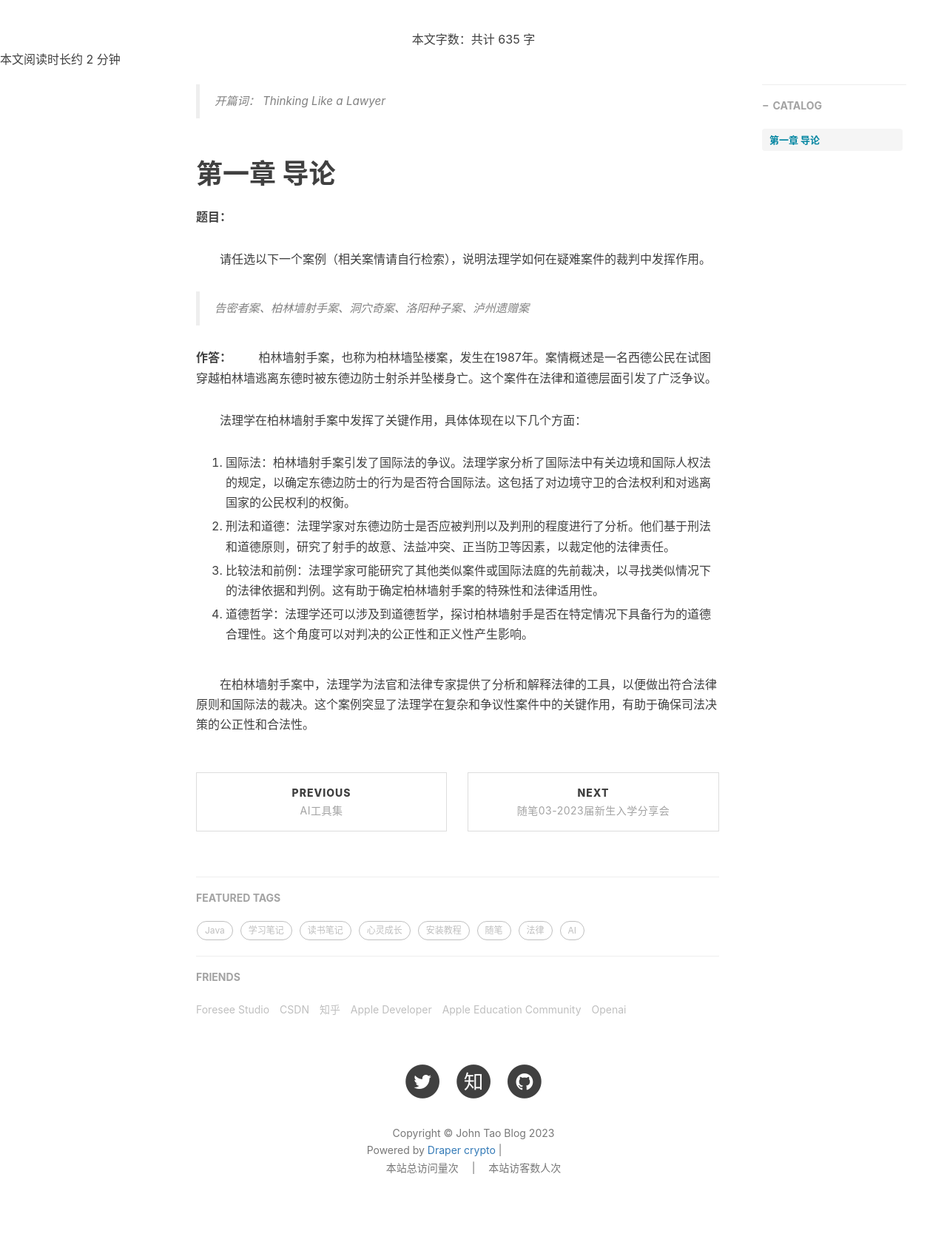
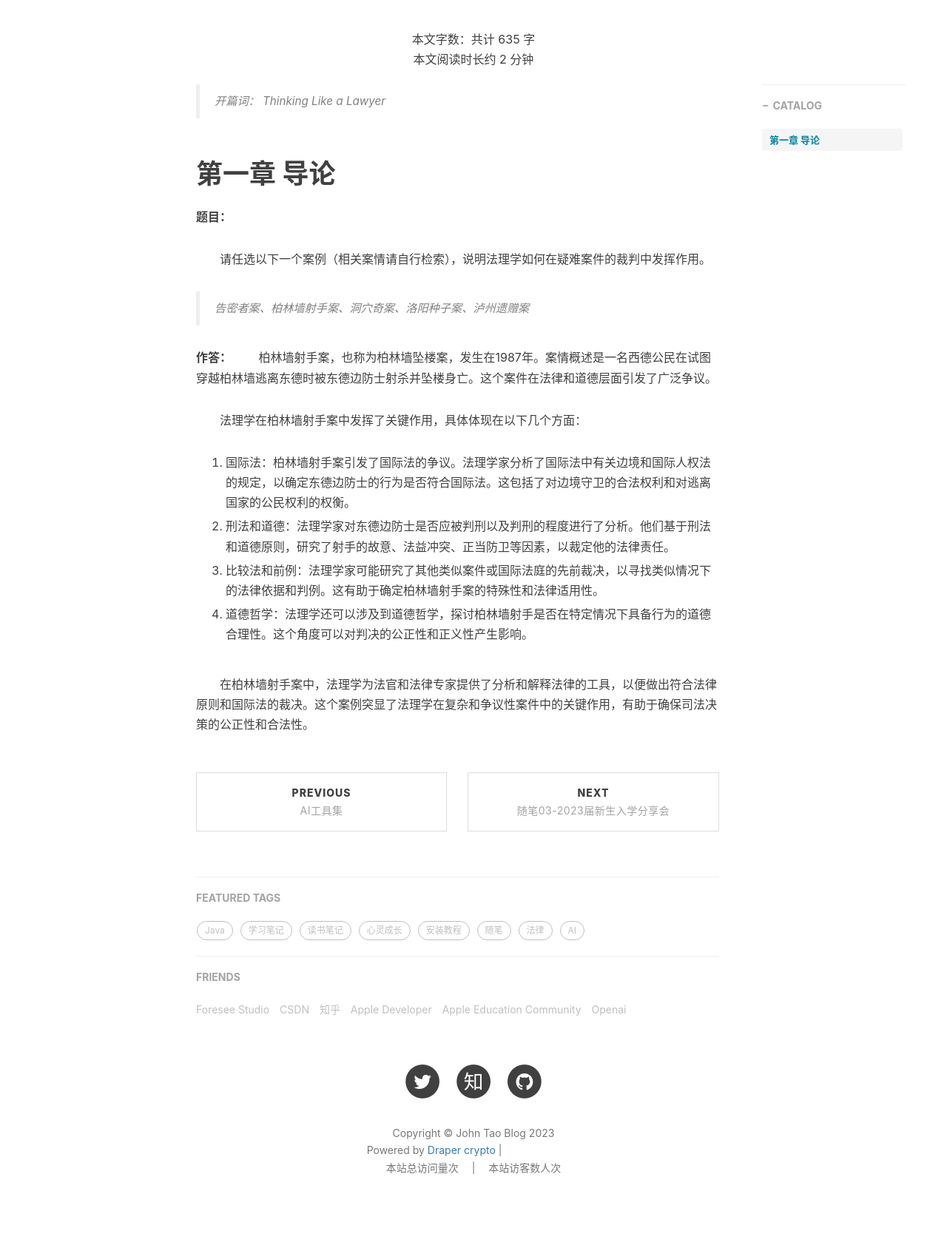
Before and after one commit to Draper-crypto/Draper-crypto.github.io, a Jekyll site: the page built from _posts/2023-9-8-jurisprudence.md, in a window 1280 px wide. Shown: the part 523-2206 px from the top of the page at 74% size. Built offline with Jekyll 4.4.1, drawn with Linux system fonts in a browser that asks for light colours; nearby versions of some CDN libraries; comment, search, counter and statistics services are not loaded; grey boxes are pictures that could not be loaded.

Commit message:
Update post.html

```diff
--- a/_layouts/post.html
+++ b/_layouts/post.html
@@ -13,7 +13,7 @@ layout: default
 <article>
 
     <div class="pager">
-        本文字数：共计&nbsp;{{ page.content | strip_html | strip_newlines | remove: " " | size }}&nbsp;字</div>
+        本文字数：共计&nbsp;{{ page.content | strip_html | strip_newlines | remove: " " | size }}&nbsp;字<br>
         本文阅读时长约&nbsp;{{ page.content | strip_html | strip_newlines | remove: " " | size | divided_by: 350 | plus: 1 }}&nbsp;分钟
     </div>
     {% assign count = 0 %}
```
